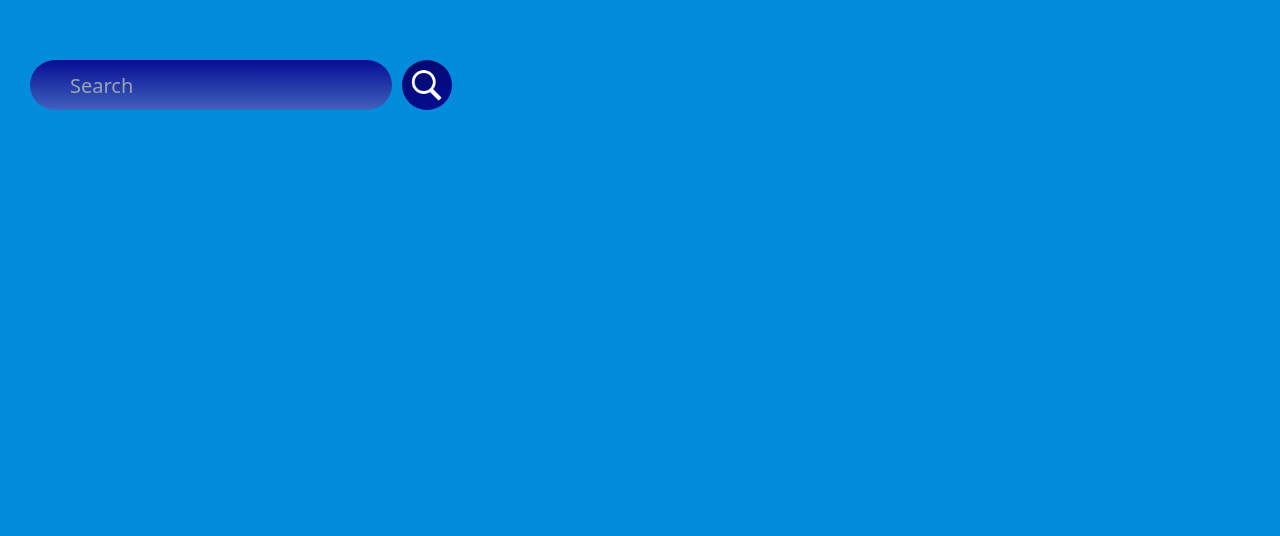
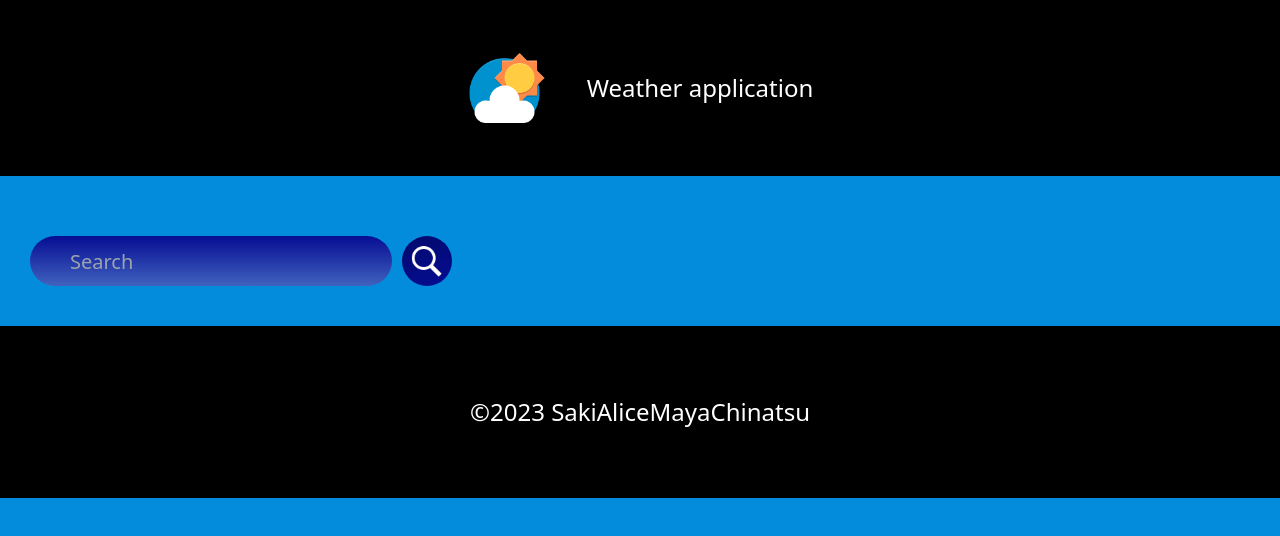
Before and after one commit to Chinatsu0820/react-weather-final, a React app: page / in a window 1280 px wide. Shown: the top 536 px of the page. Built offline with nearby package versions, Linux system fonts and the light colour scheme.

Commit message:
add header and footer

```diff
--- /dev/null
+++ b/src/components/Footer.css
@@ -0,0 +1,8 @@
+.footer-container {
+    background-color: black;
+    color: #fff;
+    text-align: center;
+    padding: 20px 0;
+    margin-top: 10px;
+    width: 100%;
+}
--- /dev/null
+++ b/src/components/Footer.jsx
@@ -0,0 +1,22 @@
+import React from "react";
+import './Footer.css'
+
+export default function Footer() {
+    return (
+        <div className="footer-container">
+
+            <footer>
+                <nav>
+                    <ul>
+                        <li>
+                            <a href="#" className="black jack">©2023 SakiAliceMayaChinatsu</a>
+                        </li>
+
+
+                    </ul>
+                </nav>
+            </footer>
+
+        </div>
+    )
+}
--- /dev/null
+++ b/src/components/Header.css
@@ -0,0 +1,29 @@
+nav {
+    width: 100%;
+    padding: 3rem 0;
+    color: white;
+    background-color: black;
+    position: sticky;
+    top: 0;
+    z-index: 10;
+    display: flex;
+    justify-content: space-around;
+    align-items: center;
+}
+
+nav span {
+    margin: 0.5rem;
+    padding: 0.5rem 2rem;
+    border-radius: 50px;
+    border: 3px solid gold;
+    font-size: 1.7rem;
+}
+
+nav ul {
+    list-style-type: none;
+    display: flex;
+    font-size: 24px;
+    /* justify-content: center; */
+    align-items: center;
+    gap: 2.5rem;
+}
--- /dev/null
+++ b/src/components/Header.jsx
@@ -0,0 +1,21 @@
+import React from "react";
+import '../components/Header.css'
+import snow_icon from "../imgs/icon.png";
+
+export default function Header() {
+
+    return (
+        <header>
+            <nav>
+
+
+                <ul>
+                    <li>    <img src={snow_icon} alt="snow_icon " className="w-20 h-20" /></li>
+                    <li className='list'>
+                        Weather application
+                    </li>
+                </ul>
+            </nav>
+        </header>
+    )
+}
--- a/src/components/WeatherApp.jsx
+++ b/src/components/WeatherApp.jsx
@@ -10,13 +10,15 @@ import cloud_icon from "../imgs/cloud.png";
 import drizzle_icon from "../imgs/drizzle.png";
 import rain_icon from "../imgs/rain.png";
 import snow_icon from "../imgs/snow.png";
+import Header from "../components/Header";
+import Footer from "../components/Footer";
 
 // import wind_icon from "../imgs/wind.jpg";
 // import humidity_icon from "../imgs/humidity.jpg";
 
 
+const WeatherApp = () => {
 
-const WeatherApp = () => {
     let api_key = "7a73f546e23472cce6023cba32b7b261";
 
     const [data, setData] = useState(null);
@@ -57,6 +59,8 @@ const WeatherApp = () => {
 
 
     return (
+        <div>
+            <Header />
             <div className="container">
 
                 <div className="searchBar">
@@ -75,9 +79,11 @@ const WeatherApp = () => {
                     )}
                 </div>
 
-
+            </div>
+            <Footer />
         </div>
     );
 };
 
+
 export default WeatherApp;
```
Also changed, not shown: src/imgs/icon.png (added). Lines whose indentation alone changed are shown as unchanged.
